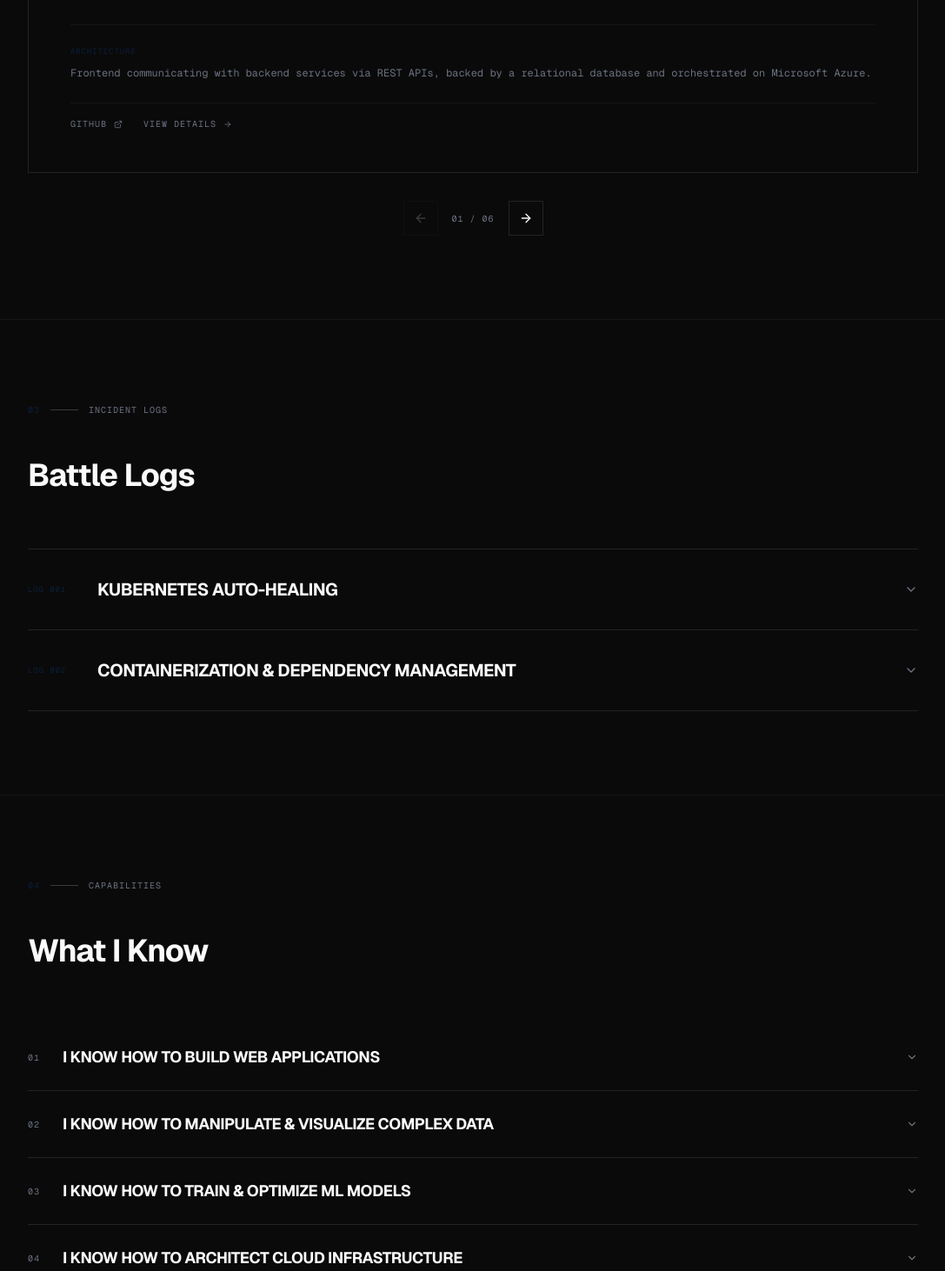
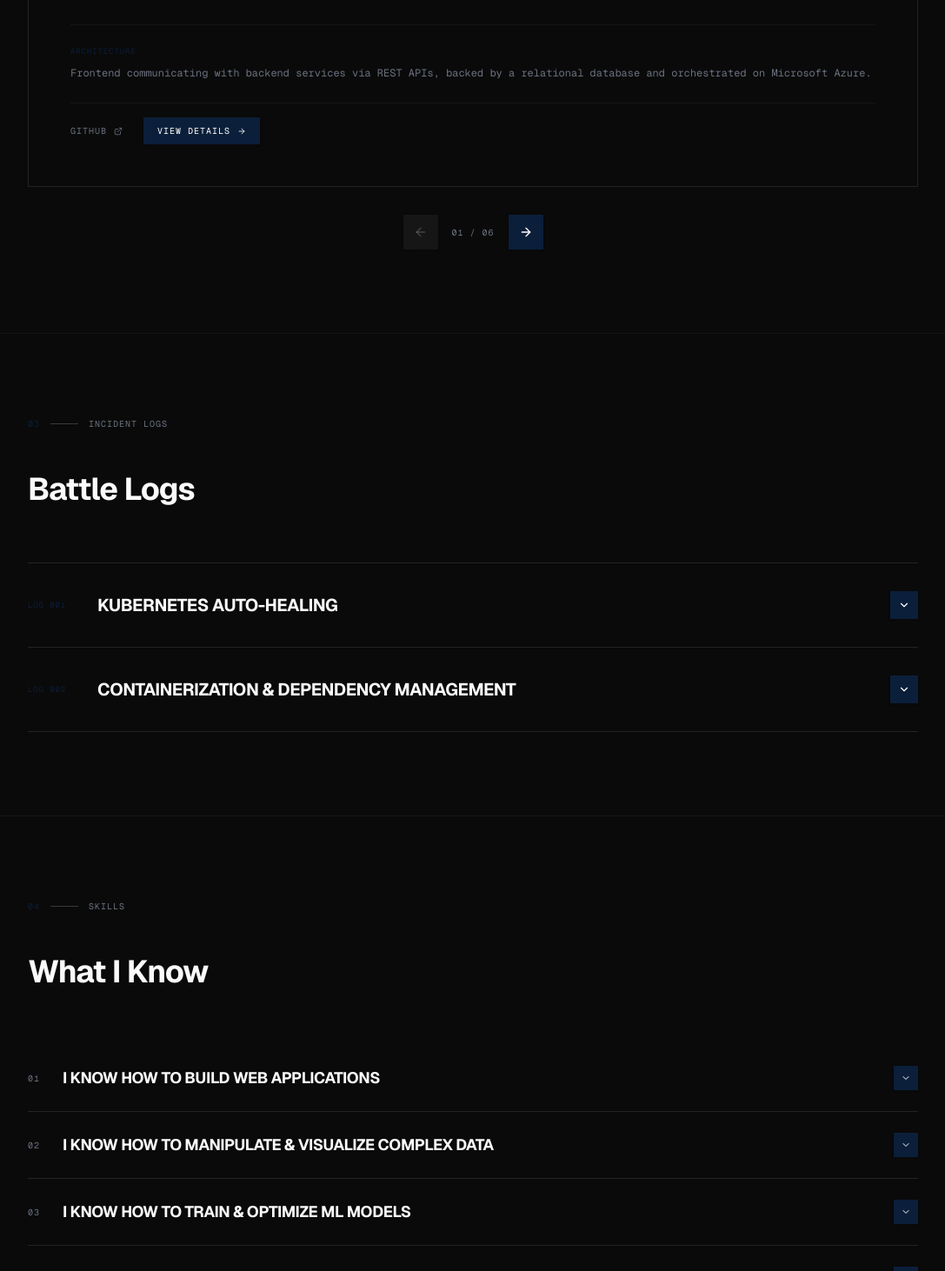
Before and after one commit to satyazitmohapatra/my_new_webs_18sep, a Next.js app: page / in a window 1280 px wide. Shown: the part 1300-2762 px from the top of the page at 87% size, without its empty margins (96-1183 px from the left). Built offline with nearby package versions, Linux system fonts and the light colour scheme.

Commit message:
Update buttons to permanent solid navy for beautiful contrast

```diff
--- a/app/page.tsx
+++ b/app/page.tsx
@@ -205,7 +205,7 @@ export default function SinglePagePortfolio() {
                     )}
                     <Link
                       href={`/projects/${currentProject.id}`}
-                      className="flex items-center gap-2 font-mono text-[10px] tracking-widest uppercase text-muted-foreground hover:text-navy transition-colors duration-200"
+                      className="flex items-center gap-2 font-mono text-[10px] tracking-widest uppercase bg-navy text-white px-4 py-2 hover:bg-navy/90 transition-colors duration-200 shadow-sm"
                     >
                       View Details <ArrowRight size={10} />
                     </Link>
@@ -219,7 +219,7 @@ export default function SinglePagePortfolio() {
               <button
                 onClick={() => setCurrentProjectIdx((p) => Math.max(0, p - 1))}
                 disabled={currentProjectIdx === 0}
-                className="w-10 h-10 flex items-center justify-center border border-foreground/10 text-foreground hover:border-foreground/30 hover:text-navy disabled:opacity-20 disabled:cursor-not-allowed transition-all duration-200"
+                className="w-10 h-10 flex items-center justify-center bg-navy text-white hover:bg-navy/90 disabled:bg-foreground/5 disabled:text-foreground/20 disabled:cursor-not-allowed transition-all duration-200 shadow-sm"
                 aria-label="Previous project"
               >
                 <ArrowLeft size={16} />
@@ -230,7 +230,7 @@ export default function SinglePagePortfolio() {
               <button
                 onClick={() => setCurrentProjectIdx((p) => Math.min(projects.length - 1, p + 1))}
                 disabled={currentProjectIdx === projects.length - 1}
-                className="w-10 h-10 flex items-center justify-center border border-foreground/10 text-foreground hover:border-foreground/30 hover:text-navy disabled:opacity-20 disabled:cursor-not-allowed transition-all duration-200"
+                className="w-10 h-10 flex items-center justify-center bg-navy text-white hover:bg-navy/90 disabled:bg-foreground/5 disabled:text-foreground/20 disabled:cursor-not-allowed transition-all duration-200 shadow-sm"
                 aria-label="Next project"
               >
                 <ArrowRight size={16} />
@@ -267,8 +267,8 @@ export default function SinglePagePortfolio() {
                       {log.title}
                     </h3>
                   </div>
-                  <div className={`text-muted-foreground transition-transform duration-200 shrink-0 ${expandedLogId === log.id ? "rotate-180" : ""}`}>
-                    <ChevronDown size={16} />
+                  <div className={`w-8 h-8 flex items-center justify-center bg-navy text-white shrink-0 transition-transform duration-200 shadow-sm ${expandedLogId === log.id ? "rotate-180" : ""}`}>
+                    <ChevronDown size={14} />
                   </div>
                 </button>
 
@@ -305,12 +305,12 @@ export default function SinglePagePortfolio() {
       </section>
 
       {/* ================================================== */}
-      {/* 04 — CAPABILITIES */}
+      {/* 04 — SKILLS */}
       {/* ================================================== */}
       <section id="skills" className="w-full relative py-24 px-6 md:px-8 bg-background border-t border-foreground/5">
         <div className="max-w-5xl mx-auto w-full">
           <motion.div {...fadeUp}>
-            <SectionLabel number="04" label="CAPABILITIES" />
+            <SectionLabel number="04" label="SKILLS" />
             <h2 className="text-3xl md:text-4xl font-bold tracking-tight text-foreground mb-16">
               What I Know
             </h2>
@@ -331,8 +331,8 @@ export default function SinglePagePortfolio() {
                       {skillGroup.capability}
                     </h3>
                   </div>
-                  <div className={`text-muted-foreground transition-transform duration-200 shrink-0 ${expandedSkillIdx === idx ? "rotate-180" : ""}`}>
-                    <ChevronDown size={14} />
+                  <div className={`w-7 h-7 flex items-center justify-center bg-navy text-white shrink-0 transition-transform duration-200 shadow-sm ${expandedSkillIdx === idx ? "rotate-180" : ""}`}>
+                    <ChevronDown size={12} />
                   </div>
                 </button>
 
@@ -485,7 +485,7 @@ export default function SinglePagePortfolio() {
 
             <a
               href={`mailto:${profile.contact.email}`}
-              className="font-mono text-sm tracking-widest text-foreground border-b border-navy pb-1 hover:text-navy transition-colors duration-200"
+              className="inline-flex items-center justify-center bg-navy text-white px-8 py-4 font-mono text-xs md:text-sm tracking-widest uppercase hover:bg-navy/90 transition-transform hover:scale-[1.02] shadow-md shadow-navy/10"
             >
               {profile.contact.email}
             </a>
--- a/components/Navigation.tsx
+++ b/components/Navigation.tsx
@@ -78,7 +78,7 @@ export function Navigation() {
 
           <button
             onClick={toggleTheme}
-            className="w-8 h-8 flex items-center justify-center text-muted-foreground hover:text-foreground border border-foreground/10 hover:border-foreground/30 transition-all duration-200"
+            className="w-8 h-8 flex items-center justify-center bg-navy text-white hover:bg-navy/90 transition-all duration-200 shadow-sm"
             aria-label="Toggle theme"
           >
             {theme === "dark" ? <Sun size={14} /> : <Moon size={14} />}
```
